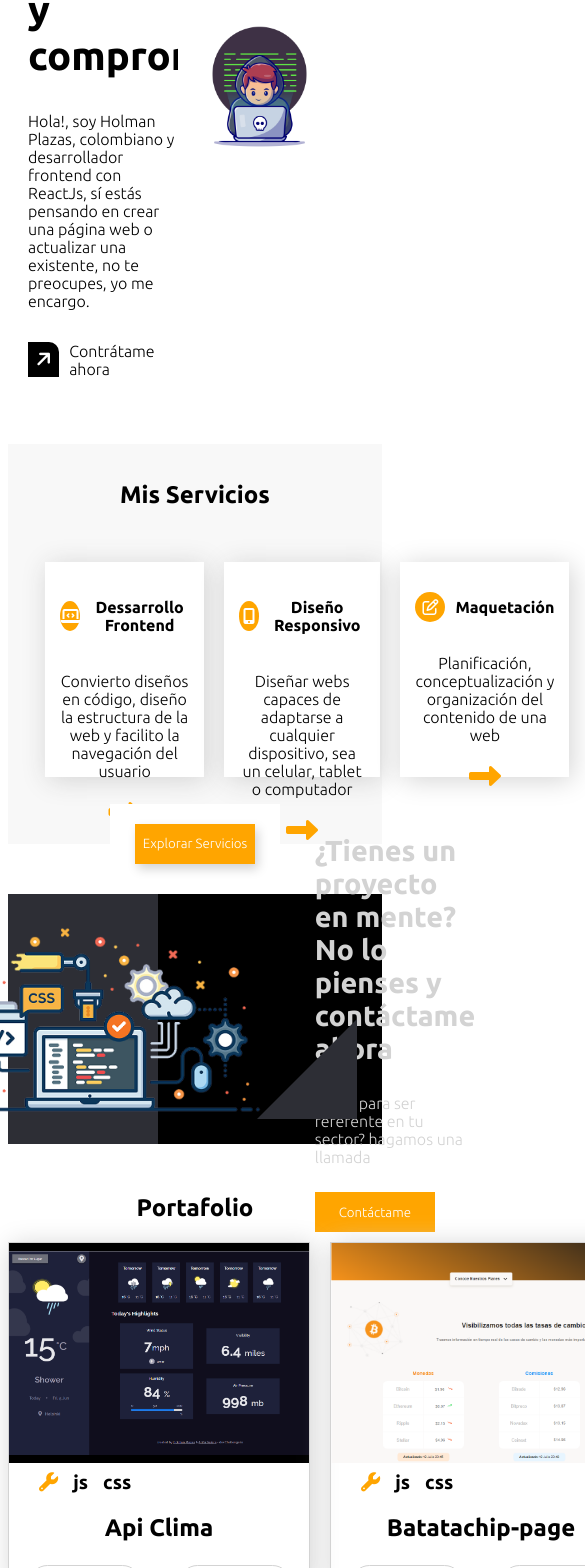
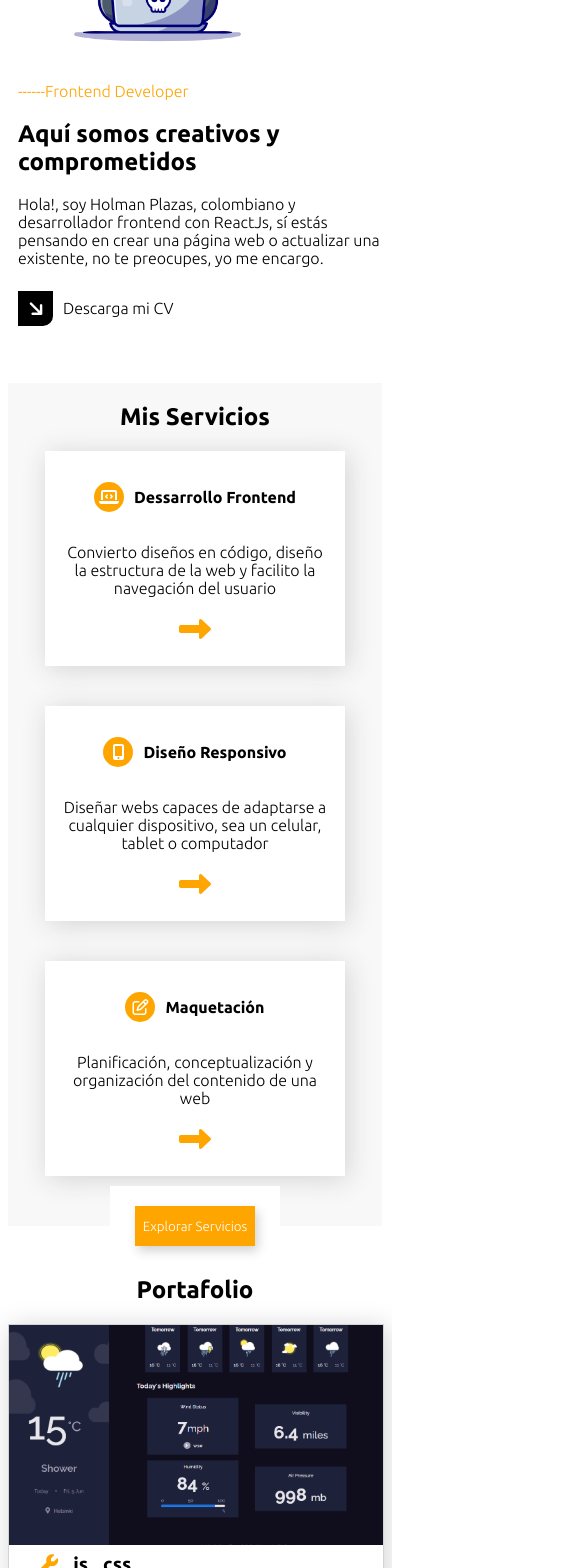
Before and after one commit to Holmanyiyos/portafolio-react, a React (Create React App) app: page / in a window 390 px wide. Shown: the part 360-1928 px from the top of the page, 585 px wide, since content can reach past the window. Built offline with nearby package versions, Linux system fonts and the light colour scheme.

Commit message:
css mobile 1version

```diff
--- a/src/App.css
+++ b/src/App.css
@@ -94,3 +94,12 @@
 .mostrar{
     display: block;
 }
+
+@media (max-width: 700px) {
+    .app{
+        width: 100%;
+    }
+    .publicidad{
+        display: none;
+    }
+}
--- a/src/App.js
+++ b/src/App.js
@@ -52,7 +52,7 @@ function App() {
        <div className="texto">
          <h3>¿Tienes un proyecto en mente? <br/> No lo pienses y contáctame ahora</h3>
          <p>¿Listo para ser referente en tu sector? hagamos una llamada</p>
-         <button>Contáctame</button>
+         <a href="mailto:haplazass@hotmail.com"><button>Contáctame</button></a>
        </div>
        <div className="triangulo"></div>
      </div>
--- a/src/components/Contacto/Contacto.css
+++ b/src/components/Contacto/Contacto.css
@@ -55,3 +55,16 @@
 .ulFooter small{
     font-size: 0.8rem;
 }
+
+
+@media (max-width: 700px) {
+    .contacto .redes{
+        width: 60px;
+        height: 60px;
+        font-size: 2.5rem;
+    }
+    .redes i{
+        padding-top: 10px;
+    }
+
+}
--- a/src/components/Contacto/Contacto.js
+++ b/src/components/Contacto/Contacto.js
@@ -9,7 +9,7 @@ function Contacto(){
             <div className="redesSociales">
                 <a href="https://www.linkedin.com/in/holman-plazas-10047550/" target="_blank" rel="noopener noreferrer"><div className="redes"><i className="fab fa-linkedin"></i></div></a>
                 <a href="https://github.com/Holmanyiyos" target="_blank" rel="noopener noreferrer"><div className="redes"><i className="fab fa-github-square"></i></div></a>
-                <div className="redes"><i className="fas fa-envelope-square"></i></div>
+                <a href="mailto:haplazass@hotmail.com"><div className="redes"><i className="fas fa-envelope-square"></i></div></a>
             </div>
             <div className="ulFooter">
                 <ul>
--- a/src/components/Header/Header.js
+++ b/src/components/Header/Header.js
@@ -12,7 +12,7 @@ function Header(){
                 <a href="#blog"><li>Blog</li></a>
                 <a href="#contacto"><li>Contacto</li></a>
             </ul>
-            <button>Agenda una llamada</button>
+            <a href="mailto:haplazass@hotmail.com"><button>Agenda un espacio</button></a>
         </header>
     )
 }
--- a/src/components/Portafolio/Portafolio.css
+++ b/src/components/Portafolio/Portafolio.css
@@ -78,3 +78,16 @@
 .articulo .repositorio i{
     font-size: 1.4rem;
 }
+
+
+
+@media (max-width: 700px) {
+    .portafolioContainer{
+        display: flex;
+        flex-direction: column;
+        row-gap: 40px;
+    }
+    .articulo{
+        width: 100%;
+    }
+}
--- a/src/components/Presentation/Presentation.css
+++ b/src/components/Presentation/Presentation.css
@@ -26,6 +26,7 @@
     border: none;
     border-radius: 0 10px 0 0;
     margin-right: 10px;
+    transform: rotate(90deg);
 }
 .text div button i{
     font-size: 1.2rem;
@@ -38,3 +39,21 @@
     width: 80%;
     max-width: 450px;
 }
+
+
+
+@media (max-width: 700px) {
+    .presentation{
+        width: 100%;
+        flex-direction: column-reverse;
+    }
+    .presentation .text{
+        width: 100%;
+    }
+    .text h2{
+        font-size: 1.5rem;
+    }
+    .presentation .image{
+        width: 100%;
+    }
+}
--- a/src/components/Presentation/Presentation.js
+++ b/src/components/Presentation/Presentation.js
@@ -12,7 +12,7 @@ function Presentation(){
                <p>Hola!, soy Holman Plazas, colombiano y desarrollador frontend con ReactJs, sí estás pensando en crear una página web o actualizar una existente, no te preocupes, yo me encargo.</p>
                <div>
                    <button><i className="fas fa-arrow-up"></i></button>
-                   <p>Contrátame ahora</p>
+                   <p>Descarga mi CV</p>
                </div>
            </div>
            <div className="image">
--- a/src/components/Servicios/Servicios.css
+++ b/src/components/Servicios/Servicios.css
@@ -63,3 +63,12 @@
 .servicios__btnContainer button:hover{
     background-color: rgb(204, 134, 4);
 }
+
+
+@media (max-width: 700px) {
+    .serviciosContainer{
+        display: flex;
+        flex-direction: column;
+        row-gap: 40px;
+    }
+}
```
